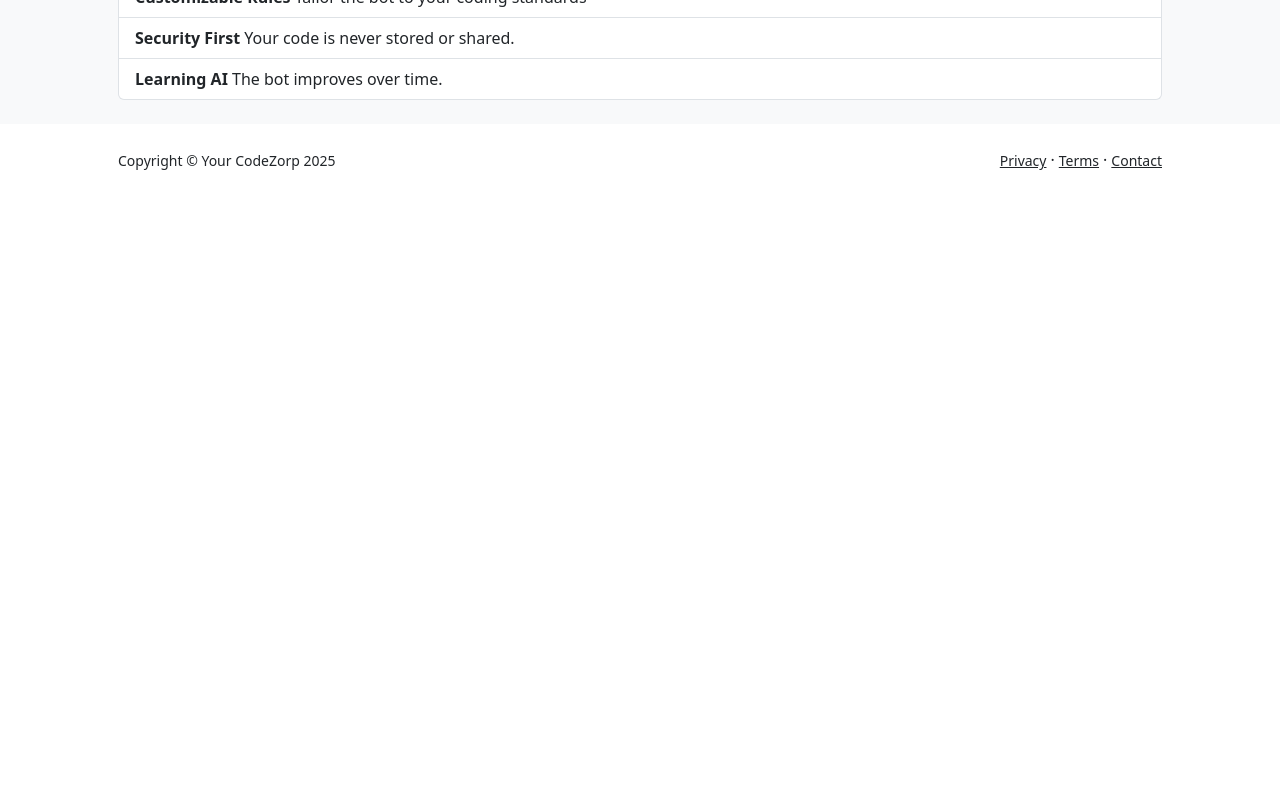
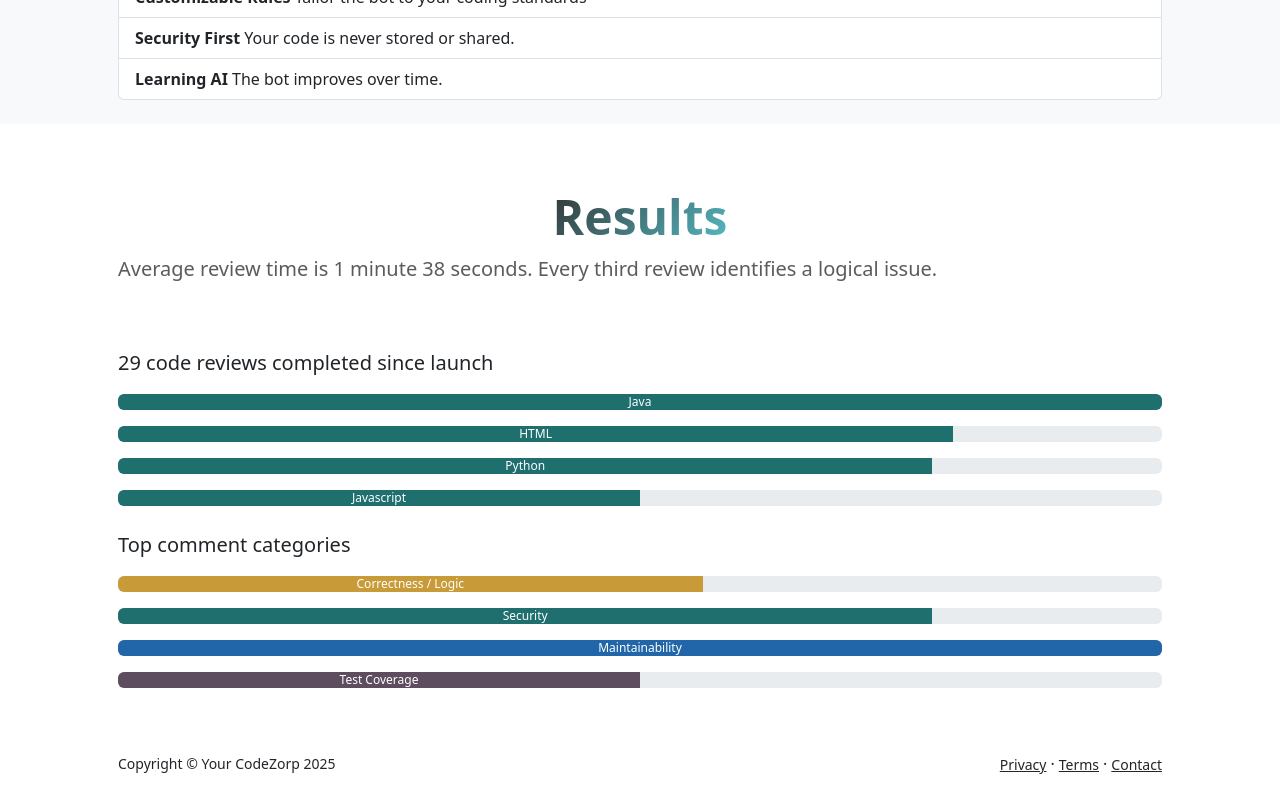
Before and after one commit to rogovskiy/codezorp-website, a Next.js app: page / in a window 1280 px wide. Shown: the part 1397-2197 px from the top of the page. Before the commit the page ends 1593 px from the top, so only its background shows below. Built offline with nearby package versions, Linux system fonts and the light colour scheme.

Commit message:
Adding more content

```diff
--- a/app/layout.tsx
+++ b/app/layout.tsx
@@ -40,7 +40,41 @@ export default function RootLayout({
       <body
         className={`${geistSans.variable} ${geistMono.variable} antialiased d-flex flex-column h-100`}
       >
+            <main className="flex-shrink-0">
+              <nav className="navbar navbar-expand-lg navbar-light bg-white py-3">
+                  <div className="container px-5">
+                      <a className="navbar-brand position-relative" href="index.html">
+                        <span className="fw-bolder text-dark">CodeZorp.ai</span>
+                        <span className="position-absolute top-0 start-120 badge rounded-pill bg-success" style={{fontSize:"12px"}}>
+                        Beta
+                        <span className="visually-hidden">beta label</span>
+                      </span></a>
+                      <button className="navbar-toggler" type="button" data-bs-toggle="collapse" data-bs-target="#navbarSupportedContent" aria-controls="navbarSupportedContent" aria-expanded="false" aria-label="Toggle navigation"><span className="navbar-toggler-icon"></span></button>
+                      <div className="collapse navbar-collapse" id="navbarSupportedContent">
+                          <ul className="navbar-nav ms-auto mb-2 mb-lg-0 small fw-bolder">
+                              <li className="nav-item"><a className="nav-link" href="projects.html">How does it work?</a></li>
+                              <li className="nav-item"><a className="nav-link" href="index.html">Blog</a></li>
+                              <li className="nav-item"><a className="nav-link" href="contact.html">Contact</a></li>
+                          </ul>
+                      </div>
+                  </div>
+              </nav>
         {children}
+        </main>
+        <footer className="bg-white py-4 mt-auto">
+            <div className="container px-5">
+                <div className="row align-items-center justify-content-between flex-column flex-sm-row">
+                    <div className="col-auto"><div className="small m-0">Copyright &copy; Your CodeZorp 2025  </div></div>
+                    <div className="col-auto">
+                        <a className="small text-dark" href="#!">Privacy</a>
+                        <span className="mx-1">&middot;</span>
+                        <a className="small text-dark" href="#!">Terms</a>
+                        <span className="mx-1">&middot;</span>
+                        <a className="small text-dark" href="#!">Contact</a>
+                    </div>
+                </div>
+            </div>
+        </footer>
         <Script src="https://cdn.jsdelivr.net/npm/bootstrap@5.3.3/dist/js/bootstrap.bundle.min.js" integrity="sha384-YvpcrYf0tY3lHB60NNkmXc5s9fDVZLESaAA55NDzOxhy9GkcIdslK1eN7N6jIeHz" crossOrigin="anonymous"></Script>
       </body>
     </html>
--- a/app/page.tsx
+++ b/app/page.tsx
@@ -2,20 +2,6 @@ import Dots from "./dots";
 
 export default function Home() {
   return (<>
-    <main className="flex-shrink-0">
-    <nav className="navbar navbar-expand-lg navbar-light bg-white py-3">
-        <div className="container px-5">
-            <a className="navbar-brand" href="index.html"><span className="fw-bolder text-dark">CodeZorp.ai</span></a>
-            <button className="navbar-toggler" type="button" data-bs-toggle="collapse" data-bs-target="#navbarSupportedContent" aria-controls="navbarSupportedContent" aria-expanded="false" aria-label="Toggle navigation"><span className="navbar-toggler-icon"></span></button>
-            <div className="collapse navbar-collapse" id="navbarSupportedContent">
-                <ul className="navbar-nav ms-auto mb-2 mb-lg-0 small fw-bolder">
-                    <li className="nav-item"><a className="nav-link" href="projects.html">How does it work?</a></li>
-                    <li className="nav-item"><a className="nav-link" href="index.html">Blog</a></li>
-                    <li className="nav-item"><a className="nav-link" href="contact.html">Contact</a></li>
-                </ul>
-            </div>
-        </div>
-    </nav>
     <header className="py-0">
         <div className="container px-5 pb-5">
             <div className="row gx-5 align-items-center">
@@ -65,7 +51,7 @@ export default function Home() {
             </div>
             <div className="row gx-5 justify-content-center my-2">
                 <div className="col-xxl-5">
-                    <p className="lead fw-light my-2">It takes 10 min to get started</p>
+                    <p className="lead fw-light my-2">Takes 10 min to get started</p>
                     <ul className="list-group text-left">
                       <li className="list-group-item"><b>Integrate:</b> Connect with GitHub, Bitbucket, or GitLab. </li>
                       <li className="list-group-item"><b>Review:</b> AI bot reviews every pull request.</li>
@@ -86,21 +72,51 @@ export default function Home() {
             </div>
         </div>
     </section>
-</main>
-<footer className="bg-white py-4 mt-auto">
-    <div className="container px-5">
-        <div className="row align-items-center justify-content-between flex-column flex-sm-row">
-            <div className="col-auto"><div className="small m-0">Copyright &copy; Your CodeZorp 2025  </div></div>
-            <div className="col-auto">
-                <a className="small text-dark" href="#!">Privacy</a>
-                <span className="mx-1">&middot;</span>
-                <a className="small text-dark" href="#!">Terms</a>
-                <span className="mx-1">&middot;</span>
-                <a className="small text-dark" href="#!">Contact</a>
+    <section className="py-3">
+        <div className="container px-5">
+            <div className="row gx-5 justify-content-center">
+                <div className="col-xxl-8">
+                    <div className="my-5">
+                      <h2 className="text-center display-5 fw-bolder"><span className="text-gradient d-inline">Results</span></h2>
+                      <p className="text-muted lead">Average review time is 1 minute 38 seconds. Every third review identifies a logical issue.</p>
+                      </div>
+                </div>
+            </div>
+            <div className="row gx-5 justify-content-center my-2">
+                <div className="col-xxl-5">
+                    <p className="lead fw-light my-2">29 code reviews completed since launch</p>
+<div className="progress my-3">
+  <div className="progress-bar" role="progressbar" style={{width: "100%", backgroundColor: "#1f6f6f" }} > Java </div>
+</div>
+<div className="progress my-3">
+  <div className="progress-bar" role="progressbar" style={{width: "80%", backgroundColor: "#1f6f6f"}}>HTML</div>
+</div>
+<div className="progress my-3">
+  <div className="progress-bar" role="progressbar" style={{width: "78%", backgroundColor: "#1f6f6f"}} >Python</div>
+</div>
+<div className="progress my-3">
+  <div className="progress-bar" role="progressbar" style={{width: "50%", backgroundColor: "#1f6f6f"}} >Javascript</div>
+</div>
+                </div>
+                <div className="col-xxl-5">
+                    <p className="lead fw-light my-2">Top comment categories</p>
+<div className="progress my-3">
+  <div className="progress-bar" role="progressbar" style={{width: "56%", backgroundColor: "#c99b38"}}>Correctness / Logic</div>
+</div>
+<div className="progress my-3">
+  <div className="progress-bar" role="progressbar" style={{width: "78%", backgroundColor: "#1f6f6f"}}>Security</div>
+</div>
+<div className="progress my-3 text-right">
+  <div className="progress-bar" role="progressbar" style={{width: "100%", backgroundColor: "#2066a8" }}> Maintainability </div>
+</div>
+
+<div className="progress my-3">
+  <div className="progress-bar" role="progressbar" style={{width: "50%", backgroundColor: "#5e4c5f"}}>Test Coverage</div>
+</div>
+                </div>
             </div>
         </div>
-    </div>
-</footer>
+      </section>
 </>
   );
 }
```
